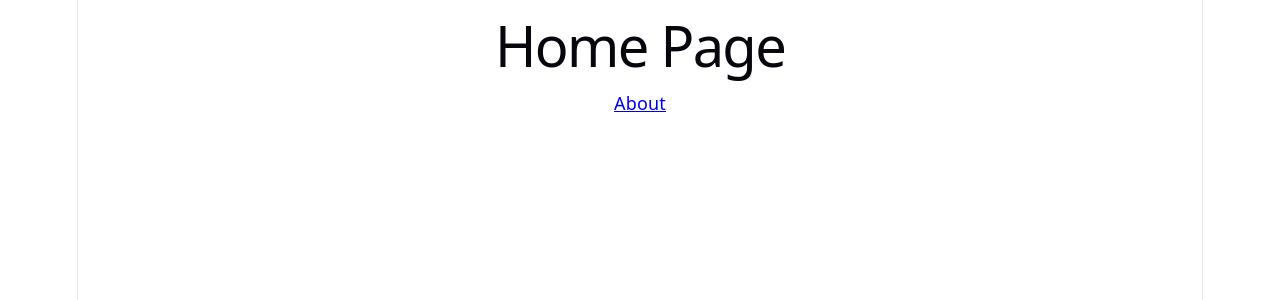
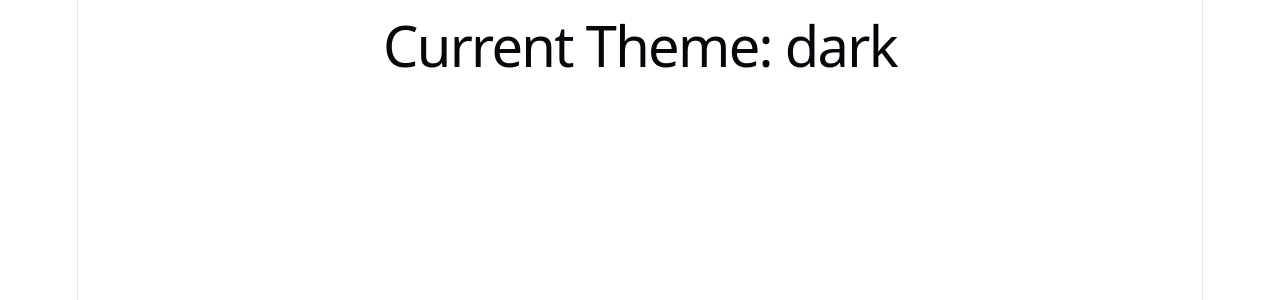
Before and after one commit to AysCongYelo/frontend-grind, a React (Vite) app in the folder module-07-react/my-app/: page / in a window 1280 px wide. Shown: the top 300 px of the page. Built offline with nearby package versions, Linux system fonts and the light colour scheme.

Commit message:
Complete Context API and React fundamentals

```diff
--- a/module-07-react/my-app/src/App.jsx
+++ b/module-07-react/my-app/src/App.jsx
@@ -1,30 +1,18 @@
-import { BrowserRouter, Routes, Route, Link } from "react-router-dom";
+import { createContext, useContext } from "react";
 
-function Home() {
-  return (
-    <>
-      <h1>Home Page</h1>
-      <Link to="/about">About</Link>
-    </>
-  );
-}
-function About() {
-  return <h1>About Page</h1>;
-}
+const ThemeContext = createContext();
 
-function NotFound() {
-  return <h1>404 - Page Not Found</h1>;
+function Header() {
+  const theme = useContext(ThemeContext);
+
+  return <h1>Current Theme: {theme}</h1>;
 }
 
 function App() {
   return (
-    <BrowserRouter>
-      <Routes>
-        <Route path="/" element={<Home />} />
-        <Route path="/about" element={<About />} />
-        <Route path="/*" element={<NotFound />}></Route>
-      </Routes>
-    </BrowserRouter>
+    <ThemeContext.Provider value="dark">
+      <Header />
+    </ThemeContext.Provider>
   );
 }
 
```
